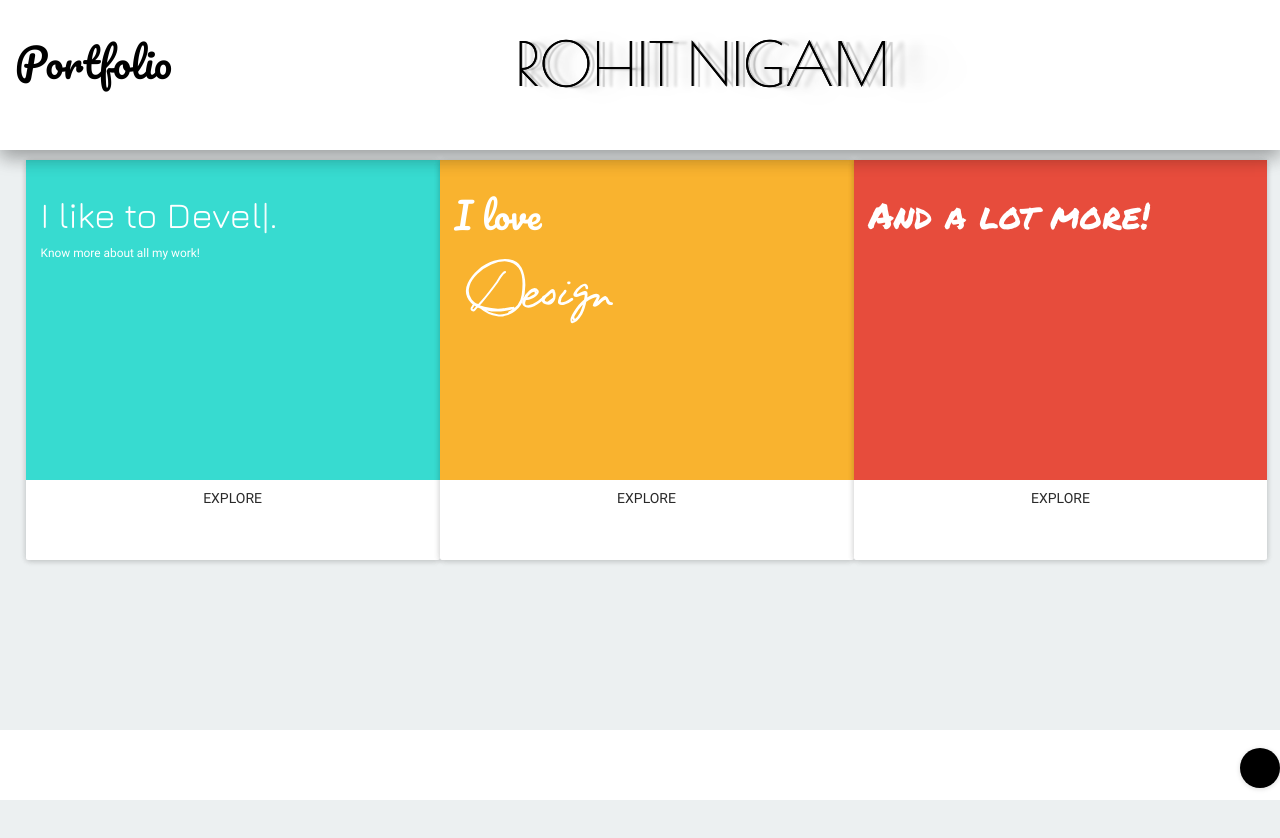
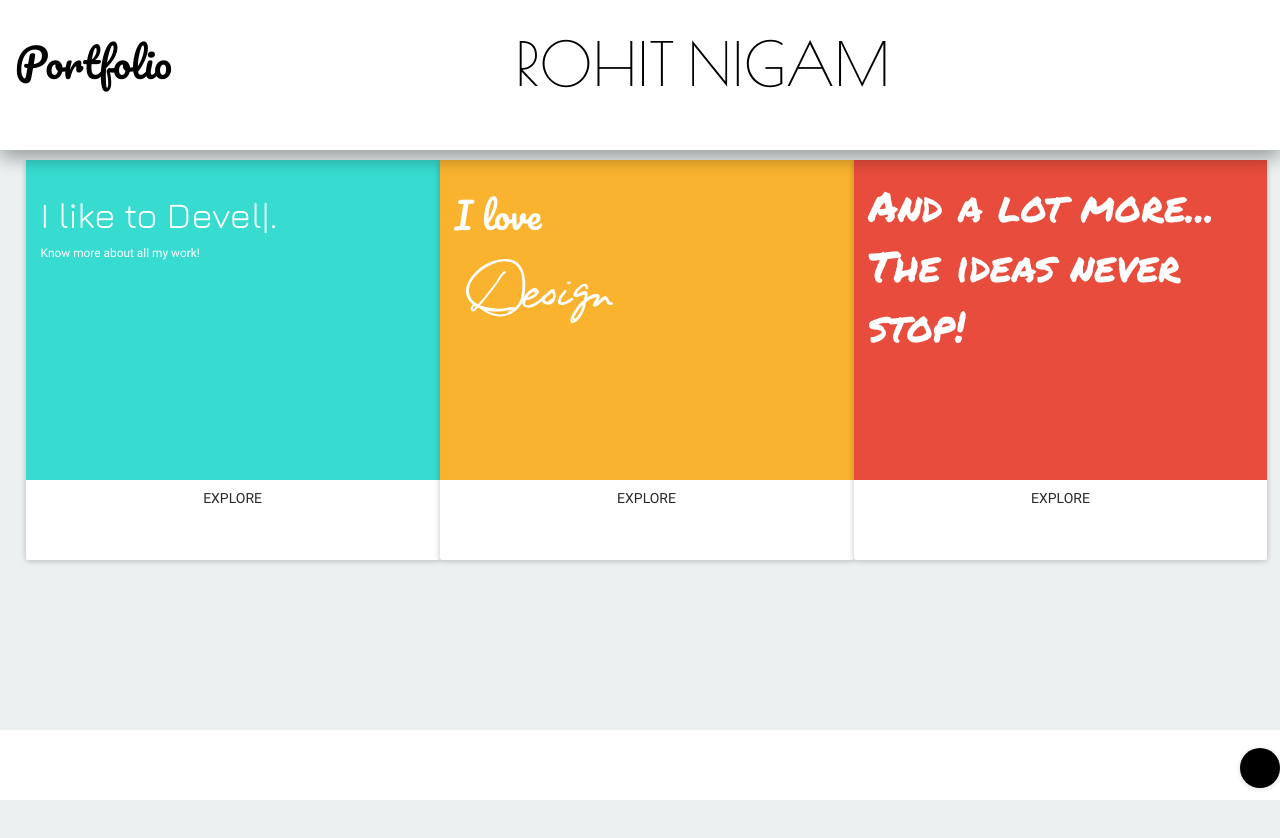
Before and after one commit to rohitn92/portfolio2, a plain HTML site: page index.html in a window 1280 px wide. Drawn offline with nearby package versions, Linux system fonts and the light colour scheme.

Commit message:
trying to make movile friendly

```diff
--- a/index.html
+++ b/index.html
@@ -2,6 +2,7 @@
 
     <head>
       <meta name="viewport" content="width=device-width, initial-scale=1,minimum-scale=1.0,maximum-scale=1.0,user-scalable=no">
+            <script src="js/jquery-1.11.3.min.js"></script>
         <link rel="stylesheet" href="css/flipout_cards.css">
         <link href="css/bootstrap.min.css" rel="stylesheet">
         <!-- Include roboto.css to use the Roboto web font, material.css to include the theme and ripples.css to style the ripple effect -->
@@ -11,9 +12,9 @@
   <link rel="stylesheet" type="text/css" href="css/animate.css" />
   <script src="js/shine.min.js"></script>
 
-        <script src="js/jquery-1.11.3.min.js"></script>
 
 
+<script src="js/birdman.js"></script>
 
         <link href='http://fonts.googleapis.com/css?family=Permanent+Marker|Poiret+One|Pacifico|Jura' rel='stylesheet' type='text/css'>
 
@@ -134,6 +135,8 @@
                        background: #E74C3C;
                        color: #ffffff;
                   height: 80%;
+                  font-family: 'Permanent Marker', cursive;
+                  font-size: 3em;
               }
 
 
@@ -360,11 +363,19 @@ bottom: 0;
 left: 0;
 }
 
+#my-main-content
+{
+  height:100%;
+  min-width: 1000px;
+  overflow-y:hidden;
+  overflow-x:scroll;
+}
+
+
+
     </style>
 
     </head>
-
-    <body >
 
         <!-- Your site -->
 <div id="wrapper">
@@ -404,7 +415,7 @@ left: 0;
 
 <div class="panel panel-default my-box wow fadeInDown" id="lead">
 <div class="panel-body" id="lead-body">
-<h1> And a lot more! </h1>
+<h1> And a lot more... The ideas never stop! </h1>
 </div>
 <div class="btn .text-center" style = "width:100%; height:20%; vertical-align:middle; margin: 0">EXPLORE</div>
 <div  class=" shadow-z-2  " id="lead-content"> <div id="lead-text"> my content  my content<br \>my content<br \>my content<br \>my content<br \>my content<br \>my content<br \>my content<br \>my content<br \>my content<br \>my content<br \>my content<br \>my content<br \>my content<br \>my content<br \>my content<br \>my content<br \>my content<br \>my content<br \>my content<br \>my content<br \>my content<br \>my content<br \>my content<br \>my content<br \>my content<br \>my content<br \>my content<br \>my content<br \>my content<br \>my content<br \>my content<br \>my content<br \>my content<br \>my content<br \>my content<br \>my content<br \>my content<br \>my content<br \>my content<br \>my content<br \>my content<br \>my content<br \>my content<br \>my content<br \>my content<br \>my content<br \>my content33<br \>
@@ -571,28 +582,39 @@ left: 0;
 <script src="js/typed.min.js"></script>
 <script src="js/jquery.flipout_cards.js"> </script>
 <script>
+
+var birdmanConfigWords = {
+    speedUp:false,
+    method: 'letters',
+    delay: 1000,
+    speedUp: true
+};
+
+$('#lead-body').birdman(birdmanConfigWords);
+
+
 $(".flipout").flipout_cards({
    animation: "flipOut"        // Animations available are: flipOut, slideOut and foldOut. The default value is flipOut
  });
 </script>
 
 <script>
-var config = new shinejs.Config({
-  numSteps: 8,
-  opacity: 0.2,
-  opacityPow: 2.5,
-  offset: 0.17,
-  offsetPow: 2.1,
-  blur: 128,
-  blurPow: 4
-});
-var shine = new Shine(document.getElementById('myName'), config);
-
-window.addEventListener('mousemove', function(event) {
-  shine.light.position.x = event.clientX;
-  shine.light.position.y = event.clientY;
-  shine.draw();
-}, false);
+// var config = new shinejs.Config({
+//   numSteps: 8,
+//   opacity: 0.2,
+//   opacityPow: 2.5,
+//   offset: 0.17,
+//   offsetPow: 2.1,
+//   blur: 128,
+//   blurPow: 4
+// });
+// var shine = new Shine(document.getElementById('myName'), config);
+//
+// window.addEventListener('mousemove', function(event) {
+//   shine.light.position.x = event.clientX;
+//   shine.light.position.y = event.clientY;
+//   shine.draw();
+// }, false);
 
 $(document).ready(function () {
 
--- /dev/null
+++ b/js/birdman.js
@@ -0,0 +1,152 @@
+/*
+* Lettering.JS 0.6.1 by Dave Rupert (https://github.com/davatron5000/Lettering.js)
+* Released under the WTFPL license (http://sam.zoy.org/wtfpl)
+* Modified by Christoph Matthies
+*/
+(function($){
+
+	function injector(t, splitter, klass, after) {
+		var a = t.text().split(splitter), inject = '';
+		if (a.length) {
+			$(a).each(function(i, item) {
+				escapedItem = escape(item);
+				inject += '<span class="lettering '+klass+(i+1)+'" data-'+klass+'="'+escapedItem+'">'+item+'</span>'+after;
+			});
+			t.empty().append(inject);
+		}
+	}
+
+	function escape(str) {
+		// avoids double encoding &amp; See comments from http://css-tricks.com/snippets/javascript/htmlentities-for-javascript/
+		return String(str).replace(/&amp;/g, '&').replace(/&/g, '&amp;').replace(/</g, '&lt;').replace(/>/g, '&gt;').replace(/"/g, 'quot');
+	}
+
+	var methods = {
+		init : function() {
+			return this.each(function() {
+				injector($(this), '', 'letters', '');
+			});
+		},
+
+		words : function() {
+			return this.each(function() {
+				injector($(this), ' ', 'words', ' ');
+			});
+		},
+
+		lines : function() {
+			return this.each(function() {
+				var r = "eefec303079ad17405c889e092e105b0";
+				// Because it's hard to split a <br/> tag consistently across browsers,
+				// (*ahem* IE *ahem*), we replace all <br/> instances with an md5 hash
+				// (of the word "split").  If you're trying to use this plugin on that
+				// md5 hash string, it will fail because you're being ridiculous.
+				injector($(this).children("br").replaceWith(r).end(), r, 'lines', '');
+			});
+		}
+	};
+
+	$.fn.lettering = function( method ) {
+		// Method calling logic, "this" is the collection of DOM elements the function was called on.
+		if ( method && methods[method] ) {
+			return methods[method].apply( this, Array.prototype.slice.call( arguments, 0 ));
+		} else if ( method === 'letters' || ! method ) {
+			return methods.init.apply( this, Array.prototype.slice.call( arguments, 0 ) );
+		}
+		$.error( 'Method ' +  method + ' does not exist on jQuery.lettering' );
+		return this;
+	};
+
+})(jQuery);
+
+
+/*
+* Birdman.js 0.1 by Christoph Matthies (https://github.com/chrisma/birdman.js)
+*/
+(function($){
+
+	$.fn.birdman = function(params) {
+		/*
+		* Argument Check
+		*/
+		if (arguments.length > 1) {
+			$.error( 'Please pass in arguments as a single object.' );
+			return this;
+		}
+
+		/*
+		* Default Parameters
+		*/
+		if ( !params ) params = {};
+		params.method = defaultFor(params.method, 'letters');
+		var alphabet = ['a','b','c','d','e','f','g','h','i','j','k','l','m','n','o','p','q','r','s','t','u','v','w','x','y','z'];
+		var capitalAlphabet = ['A','B','C','D','E','F','G','H','I','J','K','L','M','N','O','P','Q','R','S','T','U','V','W','X','Y','Z'];
+		var numbers = ['0','1','2','3','4','5','6','7','8','9'];
+		var specialChars = ['-','+','*','_','~','<','>','|','.','?','!', '§','$','%','&','quot','/','(',')','[',']','{','}','='];
+		var combinedAlphabet = zip(alphabet, capitalAlphabet).concat(numbers).concat([specialChars]);
+		params.order = defaultFor(params.order, combinedAlphabet);
+		params.delay = defaultFor(params.delay, 150);
+		params.speedUp = defaultFor(params.speedUp, true);
+
+		/*
+		* Setup
+		*/
+		$(this).lettering(params.method);
+		$(this).children('span.lettering').css('visibility','hidden');
+
+		/*
+		* Main
+		*/
+		// Gather all spans for each group of characters that should be animated together
+		// e.g. ['a','A']
+		result = [];
+		that = $(this);
+		params.order.forEach(function(element, index, array){
+			if ( typeof element === 'string' ){
+				element = Array(element);
+			}
+			var $spans = $([]);
+			element.forEach(function(part, index, array){
+				var $partSpan = that.children('span.lettering[data-'+ params.method +'="'+ part +'"]');
+				$spans = $spans.add($partSpan);
+			});
+			if ($spans.length>0) result.push($spans)
+		})
+
+		// Animate the different groups
+		var delay = params.delay;
+		result.forEach(function(element, index, array){
+			if (params.speedUp) {
+				var increment = (params.delay/2)-(((params.delay/2)/(result.length-1))*index);
+				delay += increment;
+			} else {
+				delay = params.delay*index
+			}
+			setTimeout(show.bind(undefined, element), delay);
+		});
+
+		function show($array) {
+			//Jquery's fadeIn() changes the display property, not the visibility
+			$array.css('visibility','visible').hide().fadeIn();
+		}
+
+		/*
+		* Utility functions
+		*/
+		function defaultFor(arg, val) {
+			return typeof arg !== 'undefined' ? arg : val;
+		}
+
+		//http://stackoverflow.com/questions/4856717/javascript-equivalent-of-pythons-zip-function
+		function zip() {
+			var args = [].slice.call(arguments);
+			var shortest = args.length==0 ? [] : args.reduce(function(a,b){
+				return a.length<b.length ? a : b
+			});
+			return shortest.map(function(_,i){
+				return args.map(function(array){return array[i]})
+			});
+		}
+	};
+
+})(jQuery);
```
